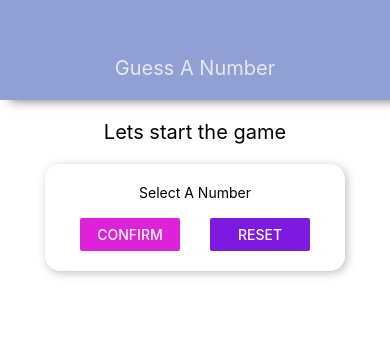
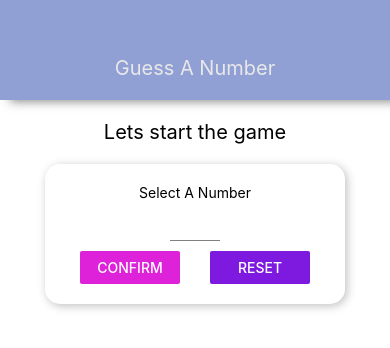
Before and after one commit to blksmth1725/RandomNumGame, a React Native app: screen / in a window 390 px wide. Shown: the top 348 px of the page. Built offline with nearby package versions, Linux system fonts and the light colour scheme.

Commit message:
created a standalone Input component responsible for handling the input recieved. gave it specificy keyboard functionality limiting it to Number-Pad

```diff
--- /dev/null
+++ b/components/Input.js
@@ -0,0 +1,17 @@
+import React from "react";
+import { TextInput, StyleSheet } from "react-native";
+
+const Input = (props) => {
+	return <TextInput {...props} style={{ ...styles.input, ...props.style }} />;
+};
+
+const styles = StyleSheet.create({
+	input: {
+		height: 30,
+		borderBottomColor: "grey",
+		borderBottomWidth: 1,
+		marginVertical: 10,
+	},
+});
+
+export default Input;
--- a/screen/StartGameScreen.js
+++ b/screen/StartGameScreen.js
@@ -1,16 +1,44 @@
-import React from "react";
-import { View, Text, StyleSheet, TextInput, Button } from "react-native";
+import React, { useState } from "react";
+import {
+	View,
+	Text,
+	StyleSheet,
+	Button,
+	TouchableWithoutFeedback,
+	Keyboard,
+} from "react-native";
 
 import Card from "../components/Card";
 import Colors from "../constants/colors";
+import Input from "../components/Input";
 
 const StartGameScreen = (props) => {
+	const [enteredValue, setEnteredValue] = useState("");
+
+	const numberInputHandler = (inputText) => {
+		setEnteredValue(inputText.replace(/[^0-9]/g, ""));
+	};
+
 	return (
+		<TouchableWithoutFeedback
+			onPress={() => {
+				Keyboard.dismiss();
+			}}
+		>
 			<View style={styles.screen}>
 				<Text style={styles.title}>Lets start the game</Text>
 				<Card style={styles.inputContainer}>
 					<Text>Select A Number</Text>
-				<TextInput />
+					<Input
+						style={styles.input}
+						blurOnSubmit
+						autoCapitalize="none"
+						autoCorrect={false}
+						keyboardType="number-pad"
+						maxLength={2}
+						onChangeText={numberInputHandler}
+						value={enteredValue}
+					/>
 					<View style={styles.buttonContainer}>
 						<View style={styles.button}>
 							<Button
@@ -29,6 +57,7 @@
 					</View>
 				</Card>
 			</View>
+		</TouchableWithoutFeedback>
 	);
 };
 
@@ -57,6 +86,10 @@
 	button: {
 		width: 100,
 	},
+	input: {
+		width: 50,
+		textAlign: "center",
+	},
 });
 
 export default StartGameScreen;
```
Lines whose indentation alone changed are shown as unchanged.
